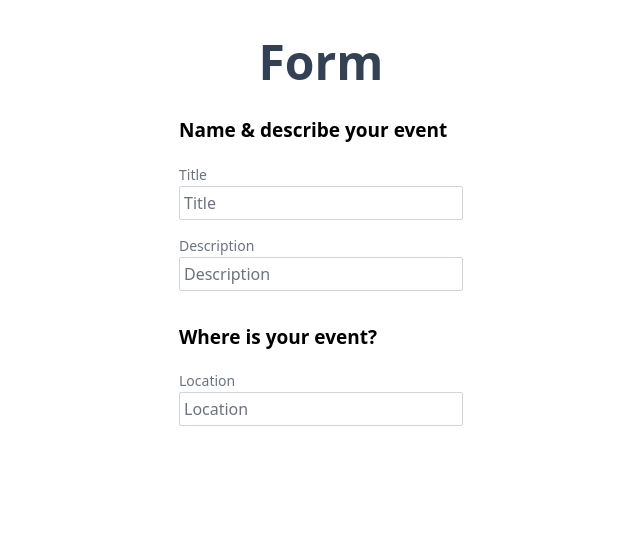
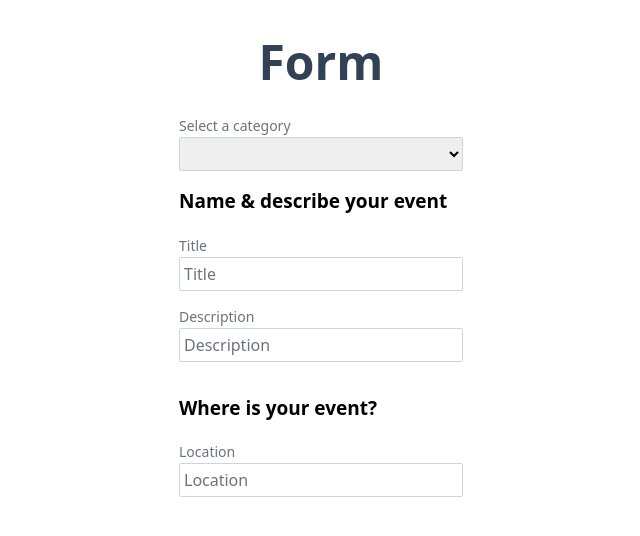
Before and after one commit to anakon73/vue-3-forms, a Vue app: page /#/ in a window 1280 px wide. Shown: the top 536 px of the page, without its empty margins (319-959 px from the left). Built offline with nearby package versions, Linux system fonts and the light colour scheme.

Commit message:
feat(baseinput): create baseinput components and set up him

```diff
--- a/components.d.ts
+++ b/components.d.ts
@@ -8,5 +8,8 @@ export {}
 declare module '@vue/runtime-core' {
   export interface GlobalComponents {
     BaseInput: typeof import('./src/components/BaseInput.vue')['default']
+    BaseSelect: typeof import('./src/components/BaseSelect.vue')['default']
+    RouterLink: typeof import('vue-router')['RouterLink']
+    RouterView: typeof import('vue-router')['RouterView']
   }
 }
--- /dev/null
+++ b/src/components/BaseSelect.vue
@@ -0,0 +1,41 @@
+<script setup lang="ts">
+type Props = {
+  label: string
+  modelValue: string
+  options: string[]
+}
+
+const { label, modelValue, options } = defineProps<Props>()
+
+const emits = defineEmits(['update:modelValue'])
+
+const selectCategory = (event: Event) => {
+  if (event.target instanceof HTMLSelectElement) {
+    let {
+      target: { value },
+    } = event
+    emits('update:modelValue', value)
+  }
+}
+</script>
+
+<template>
+  <label class="block text-sm font-medium text-gray-500 mb-[1px]" v-if="label"
+    >Select a category</label
+  >
+  <select
+    class="border border-gray-300 rounded-sm focus:border-emerald-600 focus: outline-none p-1 w-full"
+    :value="modelValue"
+    @change="selectCategory"
+    v-bind="$attrs"
+  >
+    <option
+      v-for="option in options"
+      :value="option"
+      :key="option"
+      :selected="option === modelValue"
+    >
+      {{ option }}
+    </option>
+  </select>
+</template>
--- a/src/view/SimpleForm.vue
+++ b/src/view/SimpleForm.vue
@@ -1,7 +1,7 @@
 <script setup lang="ts">
 import { ref } from 'vue'
 
-const categories = ref([
+const categories = [
   'sustainability',
   'nature',
   'animal welfare',
@@ -9,7 +9,7 @@ const categories = ref([
   'education',
   'food',
   'community',
-])
+]
 const event = ref({
   category: '',
   title: '',
@@ -24,6 +24,13 @@ const event = ref({
 </script>
 
 <template>
+  <div class="mb-4">
+    <BaseSelect
+      label="Category"
+      :options="categories"
+      v-model="event.category"
+    />
+  </div>
   <div class="mb-8">
     <h3 class="text-[19px] font-bold mb-5">Name & describe your event</h3>
     <BaseInput class="mb-4" v-model="event.title" label="Title" type="text" />
```
